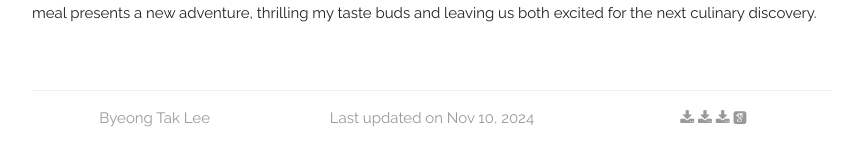
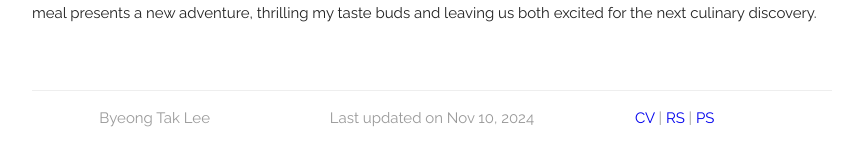
Before and after one commit to byeongtak/byeongtak.github.io, a Jekyll site: the page built from index.html, in a window 1280 px wide and 900 px high, scrolled down 3397 px. Shown: the part 730-896 px from the top of the window, without its empty margins (208-1071 px from the left). Built offline with Jekyll 4.4.1, drawn with Linux system fonts in a browser that asks for light colours; some web fonts are replaced.

Commit message:
Update default.html

```diff
--- a/_layouts/default.html
+++ b/_layouts/default.html
@@ -95,22 +95,18 @@
         <div class="four columns">
           Last updated on Nov 10, 2024
         </div>
-        <div class="four columns">
-          <span onclick="window.open('{{ site.data.main_info.cv }}')" style="cursor: pointer">
-            <i class="ai-cv-square" aria-hidden="true"></i>
+
+        <div class="three columns">
+          <span onclick="window.open('{{ site.data.main_info.cv }}')" style="cursor: pointer; color: #0000EE;">
+            CV
+          </span> |
+          <span onclick="window.open('{{ site.data.main_info.research_statement }}')" style="cursor: pointer; color: #0000EE;">
+            RS
+          </span> |
+          <span onclick="window.open('{{ site.data.main_info.personal_statement }}')" style="cursor: pointer; color: #0000EE;">
+            PS
           </span>
-          <span onclick="window.open('{{ site.data.main_info.cv }}')" style="cursor: pointer">
-            <i class="fa fa-download" aria-hidden="true"></i>
-          </span>
-          <span onclick="window.open('{{ site.data.main_info.cv }}')" style="cursor: pointer">
-            <i class="fa fa-download" aria-hidden="true"></i>
-          </span>
-          <span onclick="window.open('{{ site.data.main_info.cv }}')" style="cursor: pointer">
-            <i class="fa fa-download" aria-hidden="true"></i>
-          </span>
-          <span onclick="window.open('{{ site.data.main_info.google_scholar }}')" style="cursor: pointer">
-            <i class="ai ai-google-scholar-square" aria-hidden="true"></i>
-          </span>
+
         </div>
       </div>
     </div>
```
